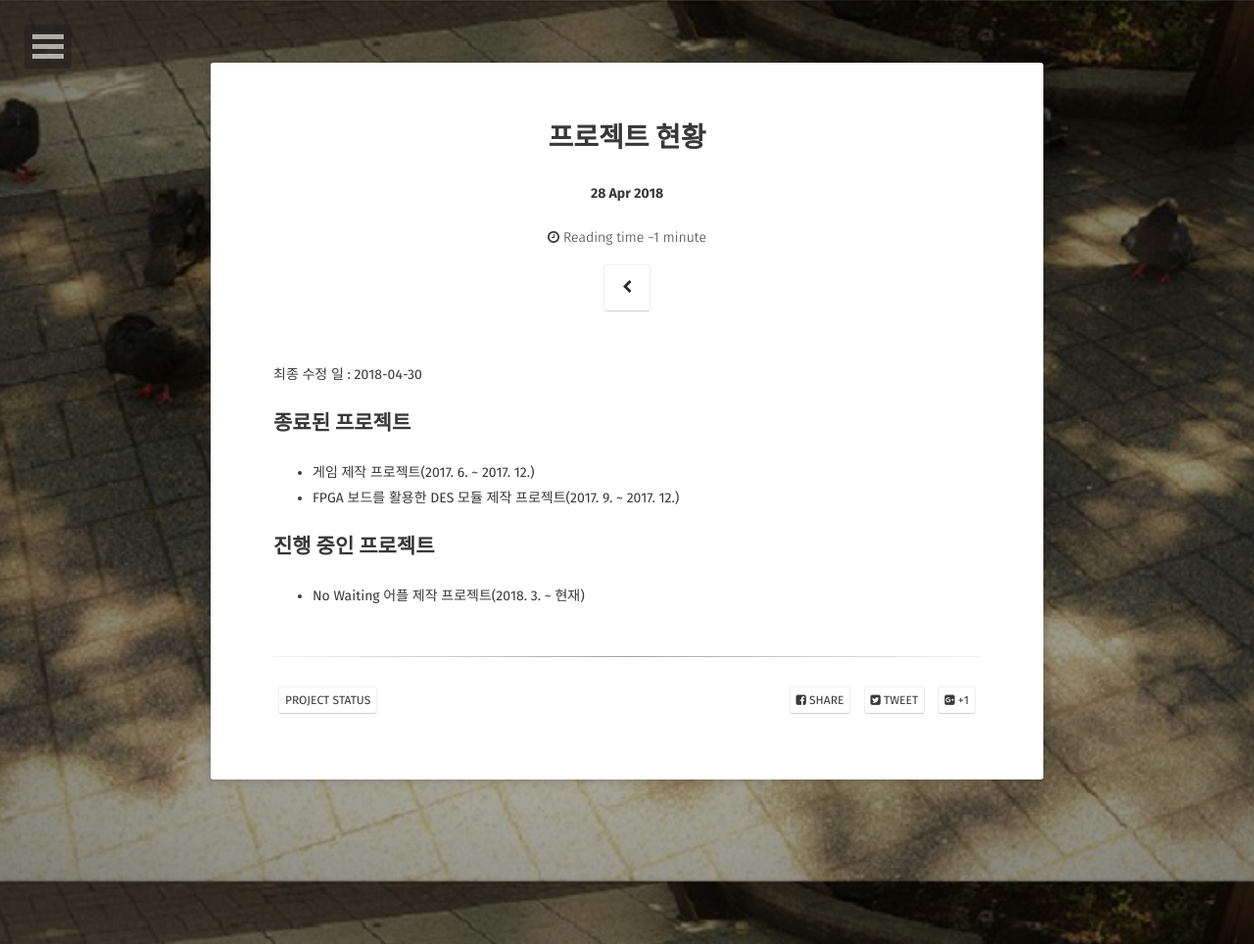
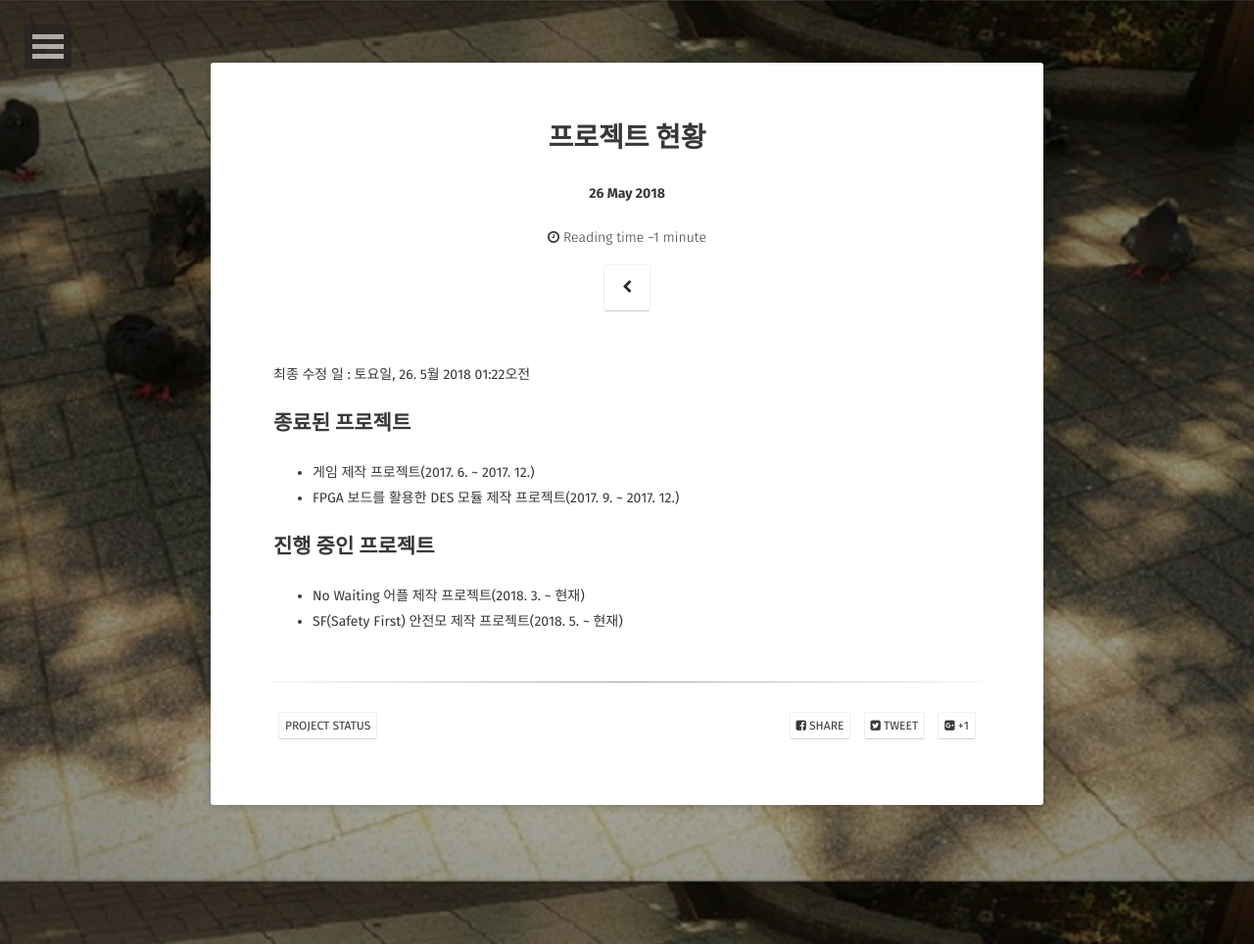
Before and after one commit to BlaCkinkGJ/blackinkgj.github.io, a Jekyll site: the page built from _posts/project/2018-04-29-project-status.md, in a window 1280 px wide. Shown: the whole page at 98% size. Built offline with Jekyll 4.4.1, drawn with Linux system fonts in a browser that asks for light colours; some web fonts are replaced.

Commit message:
project status

```diff
--- a/_posts/project/2018-04-29-project-status.md
+++ b/_posts/project/2018-04-29-project-status.md
@@ -1,13 +1,14 @@
 ---
 layout: post
 title:  "프로젝트 현황"
-date:   2018-04-29 02:34:29 +0900
+date:   2018-05-26
 project: true
 tag:
 - project status
 comments: false
 ---
-최종 수정 일 : 2018-04-30
+최종 수정 일 : 토요일, 26. 5월 2018 01:22오전
+
 
 ## 종료된 프로젝트
 
@@ -17,3 +18,4 @@ comments: false
 ## 진행 중인 프로젝트
 
 * No Waiting 어플 제작 프로젝트(2018. 3. ~ 현재)
+* SF(Safety First) 안전모 제작 프로젝트(2018. 5. ~ 현재)
```
